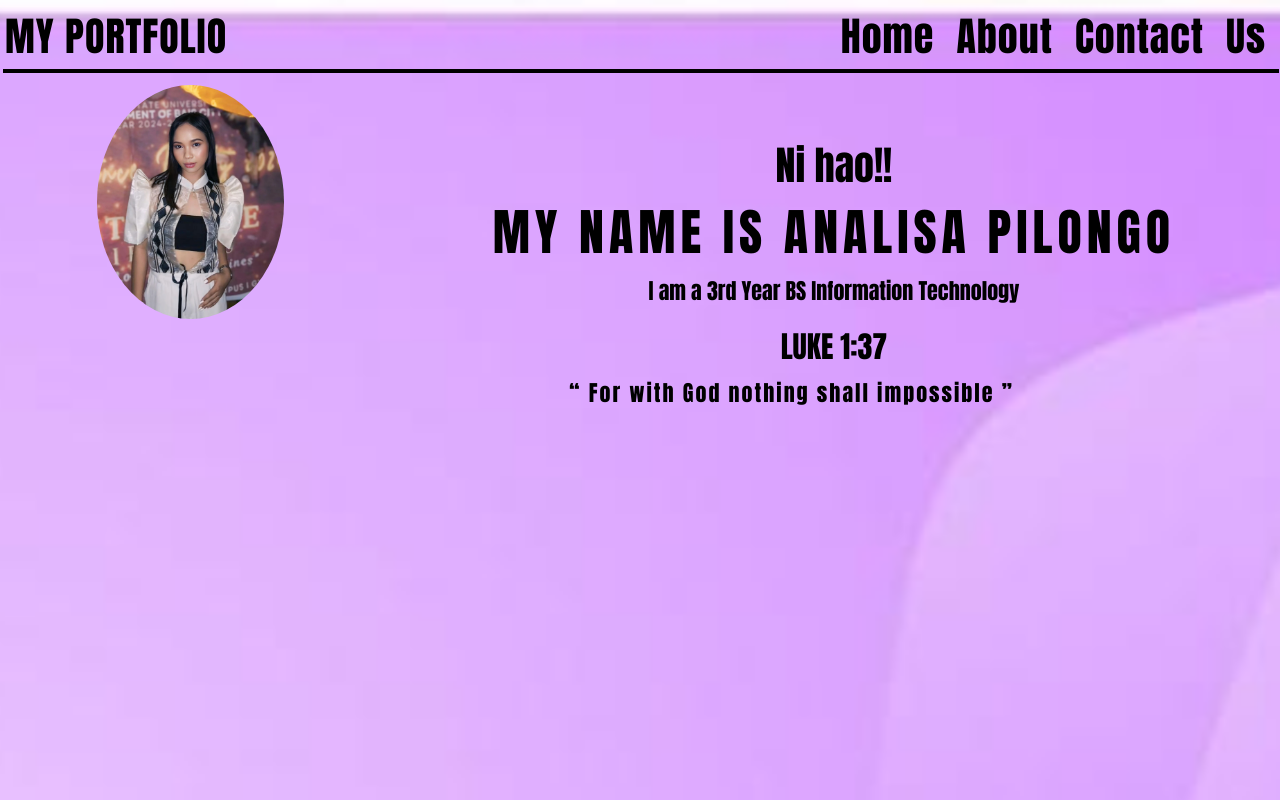
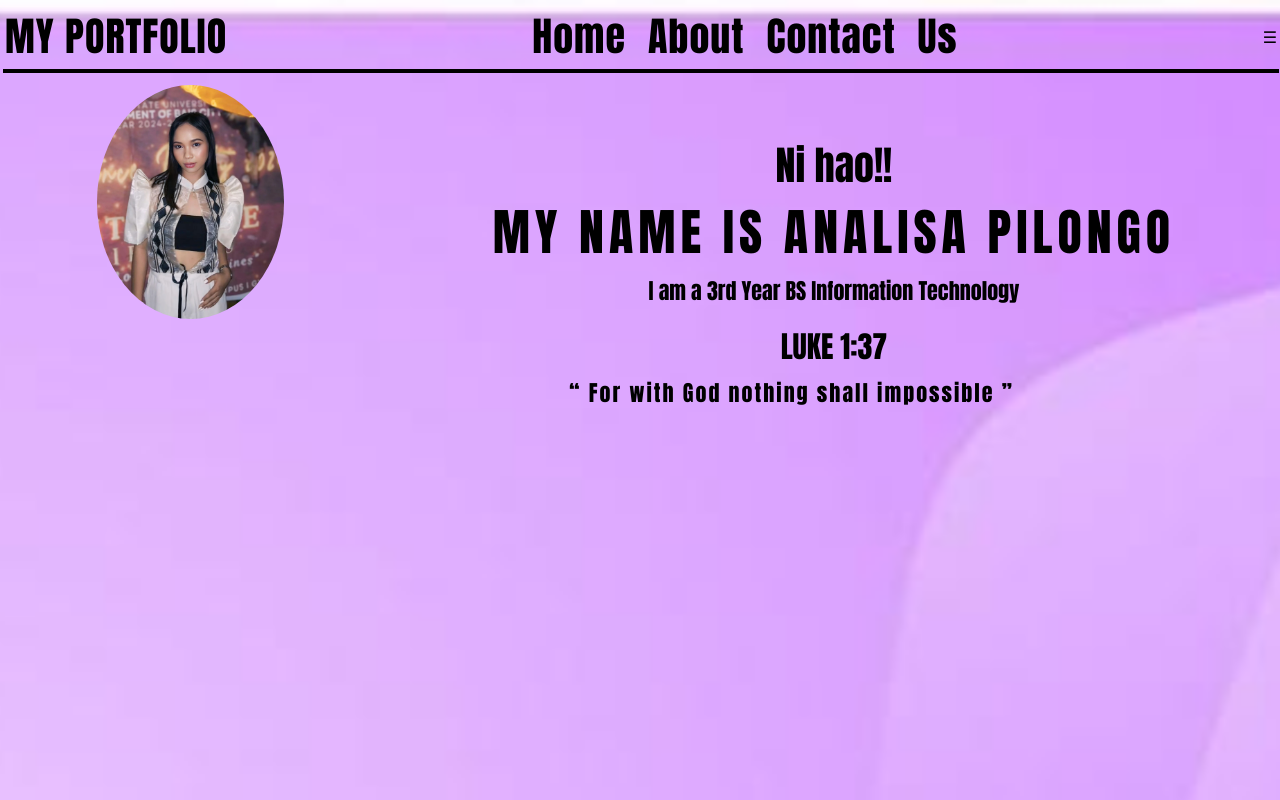
Before and after one commit to analisapilongo/Pilongo_analisa, a plain HTML site: page index.html in a window 1280 px wide. Shown: the top 800 px of the page. Drawn offline with Linux system fonts and the light colour scheme.

Commit message:
index.html

```diff
--- a/index.html
+++ b/index.html
@@ -19,6 +19,7 @@
                 <li><a href=""> Contact </a></li>
                 <li><a href=""> Us </a></li>
             </ul>
+            <span id="menu">&#9776;</span>
         </div>
 
 
```
